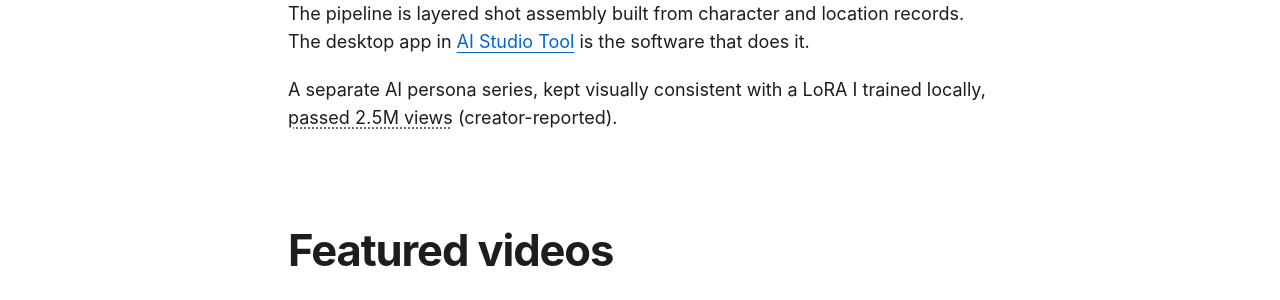
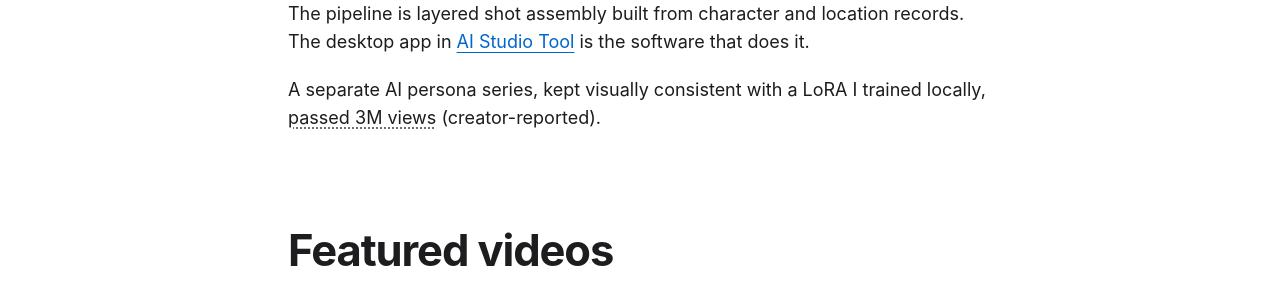
Before and after one commit to PromptMasterG/portfolio, a Jekyll site: the page built from content.md, in a window 1280 px wide and 900 px high, scrolled down 825 px. Shown: the part 153-453 px from the top of the window. Built offline with Jekyll 4.4.1, drawn with Linux system fonts in a browser that asks for light colours; some of the changed text lies outside the part shown.

Commit message:
Update the persona series views to 3M, still creator-reported

```diff
--- a/_data/facts.yml
+++ b/_data/facts.yml
@@ -419,7 +419,7 @@ best-format:
 
 persona-views:
   label: Views on a separate AI persona series
-  value: "passed 2.5M views"
+  value: "passed 3M views"
   as_of: 2026-11-01
   claim: C74
   status: Q
```
